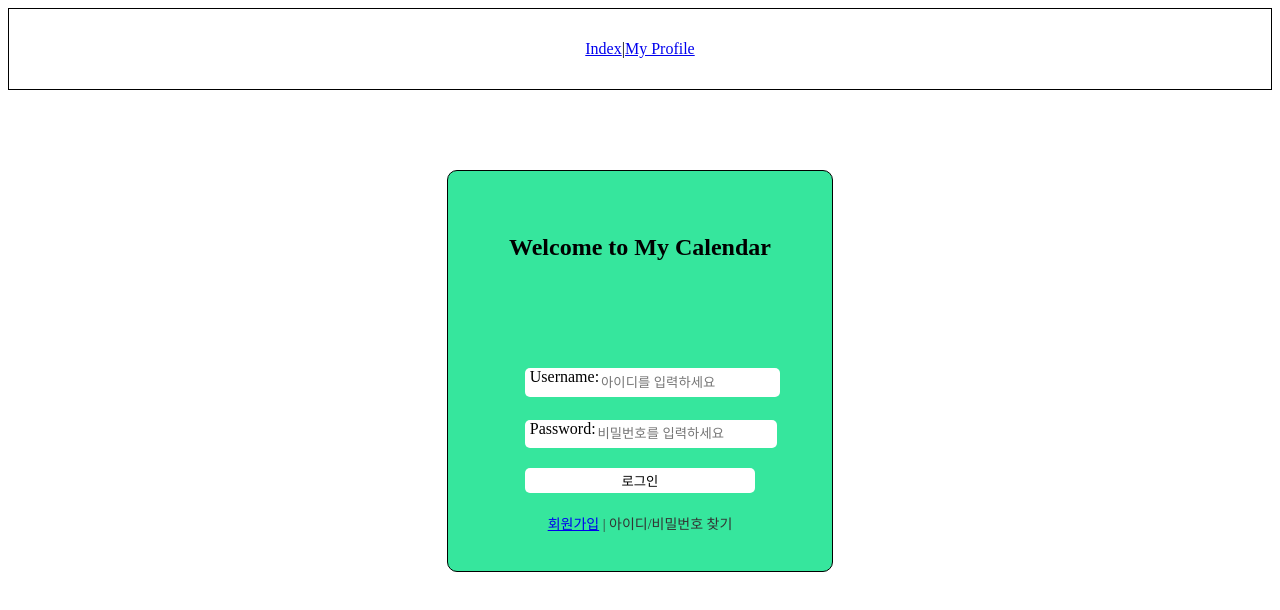
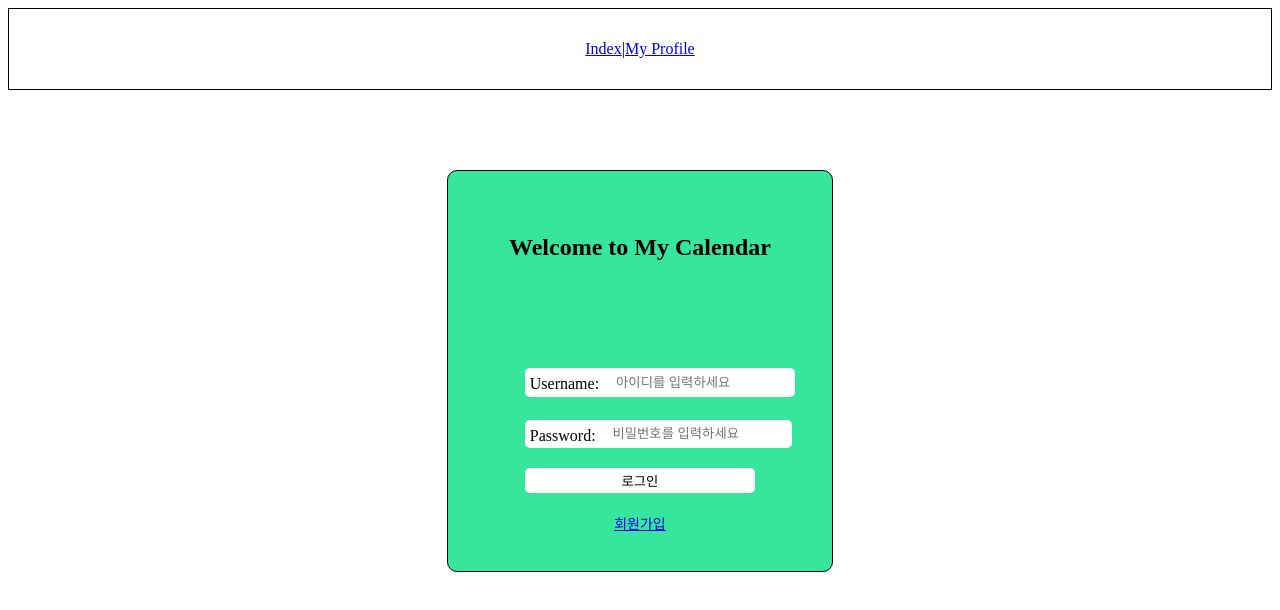
Before and after one commit to dlwlsgur0909/my-calendar, a Vue app in the folder FrontEnd/calendar/: page /login in a window 1280 px wide. Shown: the top 610 px of the page. Built offline with nearby package versions, Linux system fonts and the light colour scheme.

Commit message:
회원가입과 로그인 페이지 수정

```diff
--- a/FrontEnd/calendar/src/api/api.js
+++ b/FrontEnd/calendar/src/api/api.js
@@ -19,8 +19,8 @@ function fetchSignUp(user) {
 function fetchLogin(user) {
     return fetch(`${config.baseUrl}/login`, {
         method: 'POST',
-        header: {
-            'Content-Type': 'application/json'
+        headers: {
+            'content-type': 'application/json',
         },
         body: JSON.stringify(user)
     })
--- a/FrontEnd/calendar/src/components/HeaderMenu.vue
+++ b/FrontEnd/calendar/src/components/HeaderMenu.vue
@@ -1,6 +1,6 @@
 <template>
     <div class="header">
-        <router-link to="/">Index</router-link> |
+        <router-link to="/index">Index</router-link> |
         <router-link to="/users">My Profile</router-link>
     </div>
 </template>
--- a/FrontEnd/calendar/src/views/LoginView.vue
+++ b/FrontEnd/calendar/src/views/LoginView.vue
@@ -8,14 +8,14 @@
             </div>
             <div id="login-password">
                 Password:
-                <input type="text" placeholder="비밀번호를 입력하세요" size="20" v-model="this.password">
+                <input type="password" placeholder="비밀번호를 입력하세요" size="20" v-model="this.password">
             </div>
             <div>
                 <button id="login-button" @click="onClickLogin">로그인</button>
             </div>
             <div class="login-form-buttons">
-                <router-link to="/signup"><span id="join-button">회원가입</span></router-link> |
-                <span id="find-id-pw-button">아이디/비밀번호 찾기</span>
+                <router-link to="/signup"><span id="join-button">회원가입</span></router-link>
+                <!-- | <span id="find-id-pw-button">아이디/비밀번호 찾기</span> -->
             </div>
         </div>
     </div>
@@ -44,14 +44,15 @@ export default {
 
 
             const user = {
-                username: this.username,
-                password: this.password,
+                userUsername: this.username,
+                userPassword: this.password,
             };
 
-            // 로그인 로직 필요
+
+            // 로그인 fetch
             fetchLogin(user)
-            .then()
-            .then()
+            .then(res => res.json())
+            .then(res => console.log(res))
         }
     }
 
@@ -96,6 +97,12 @@ input {
     background: white;
     padding-left: 5px;
     border-radius: 5px;
+    line-height: 200%;
+}
+
+#login-username input,
+#login-password input {
+    margin-left: 15px;
 }
 
 #login-password {
--- a/FrontEnd/calendar/src/views/SignUpView.vue
+++ b/FrontEnd/calendar/src/views/SignUpView.vue
@@ -55,6 +55,7 @@ export default {
                 userPassword: this.password
             };
 
+            // 회원가입 fetch
             fetchSignUp(user)
             .then(res => res.json())
             .then(res => {
@@ -118,6 +119,13 @@ input {
     margin-bottom: 2vh;
 }
 
+#signup-username input,
+#signup-name input,
+#signup-password input,
+#signup-repassword input {
+    margin-left: 15px;
+}
+
 
 #signup-button {
     width: 100%;
```
